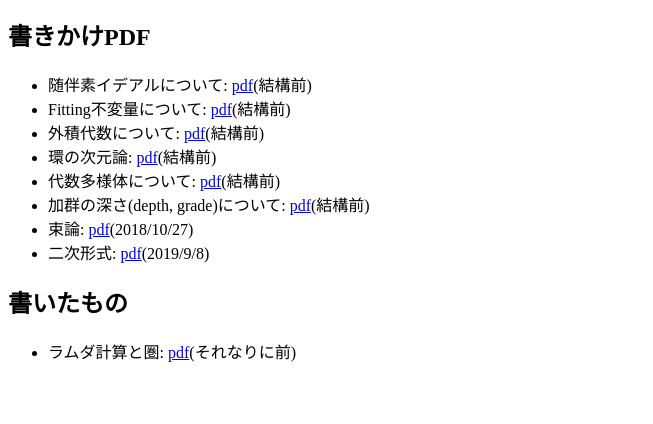
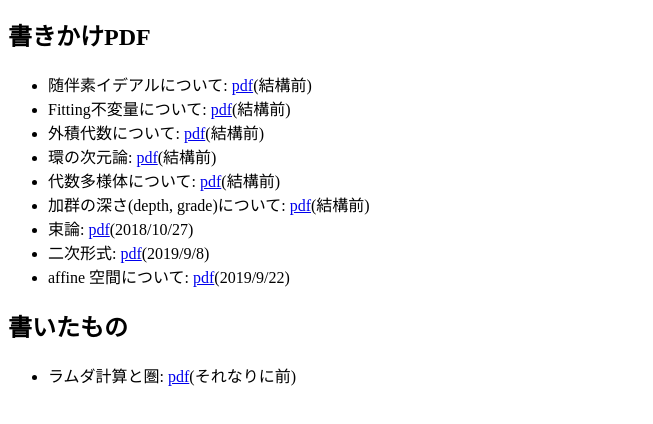
Before and after one commit to mskm9926/mskm9926.github.io, a plain HTML site: page index.html in a window 1280 px wide. Shown: the part 116-540 px from the top of the page, without its empty margins (0-653 px from the left). Drawn offline with Linux system fonts and the light colour scheme.

Commit message:
affine空間についてのノートを追加

```diff
--- a/index.html
+++ b/index.html
@@ -23,6 +23,7 @@
      <li>加群の深さ(depth, grade)について: <a href="contents/depthOfModules.pdf">pdf</a>(結構前)</li>
      <li>束論: <a href="contents/lattice.pdf">pdf</a>(2018/10/27)</li>
      <li>二次形式: <a href="contents/QuadraticForm.pdf">pdf</a>(2019/9/8)</li>
+     <li>affine 空間について: <a href="contents/AffineSpace.pdf">pdf</a>(2019/9/22)</li>
    </ul>
 
    <h2>書いたもの</h2>
```
Also changed, not shown: 1 other file.
